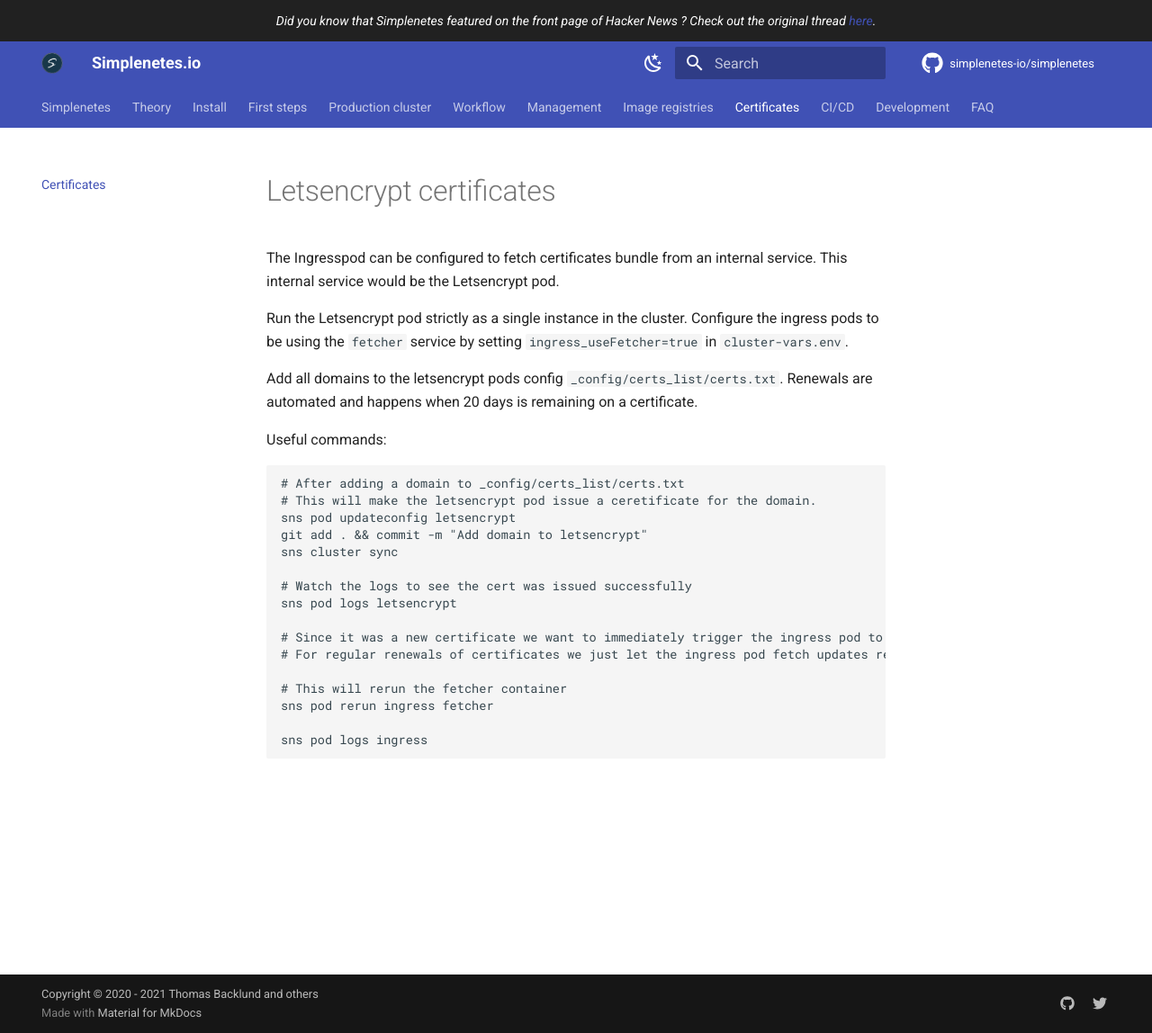
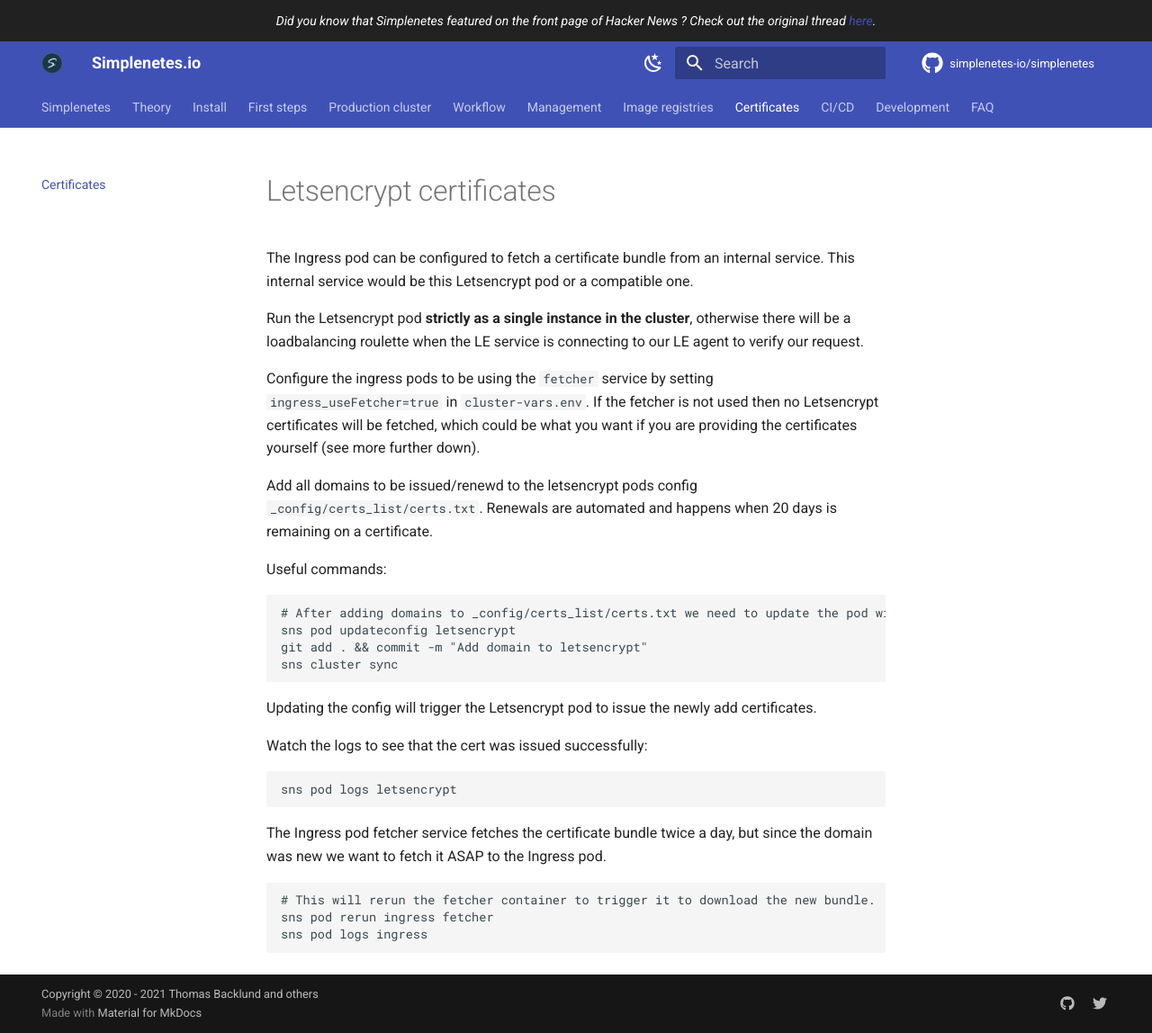
Before and after one commit to simplenetes-io/simplenetes_io, an MkDocs documentation site: the page built from docs/LETSENCRYPT.md, in a window 1280 px wide and 1148 px high. Shown: the whole window at 90% size. Built offline with MkDocs 1.6.1 and Material for MkDocs 9.7.7, drawn with Linux system fonts in a browser that asks for light colours; comment, search, counter and statistics services are not loaded.

Commit message:
Update LETSENCRYPT.md

````diff
--- a/docs/LETSENCRYPT.md
+++ b/docs/LETSENCRYPT.md
@@ -1,28 +1,33 @@
 # Letsencrypt certificates
 
-The Ingresspod can be configured to fetch certificates bundle from an internal service. This internal service would be the Letsencrypt pod.
+The Ingress pod can be configured to fetch a certificate bundle from an internal service. This internal service would be this Letsencrypt pod or a compatible one.
 
-Run the Letsencrypt pod strictly as a single instance in the cluster. Configure the ingress pods to be using the `fetcher` service by setting `ingress_useFetcher=true` in `cluster-vars.env`.
+Run the Letsencrypt pod **strictly as a single instance in the cluster**, otherwise there will be a loadbalancing roulette when the LE service is connecting to our LE agent to verify our request.
 
-Add all domains to the letsencrypt pods config `_config/certs_list/certs.txt`. Renewals are automated and happens when 20 days is remaining on a certificate.
+Configure the ingress pods to be using the `fetcher` service by setting `ingress_useFetcher=true` in `cluster-vars.env`. If the fetcher is not used then no Letsencrypt certificates will be fetched, which could be what you want if you are providing the certificates yourself (see more further down).
+
+Add all domains to be issued/renewd to the letsencrypt pods config `_config/certs_list/certs.txt`. Renewals are automated and happens when 20 days is remaining on a certificate.
 
 Useful commands:
 
 ```sh
-# After adding a domain to _config/certs_list/certs.txt
-# This will make the letsencrypt pod issue a ceretificate for the domain.
+# After adding domains to _config/certs_list/certs.txt we need to update the pod with the new config.
 sns pod updateconfig letsencrypt
 git add . && commit -m "Add domain to letsencrypt"
 sns cluster sync
+```
 
-# Watch the logs to see the cert was issued successfully
+Updating the config will trigger the Letsencrypt pod to issue the newly add certificates.
+
+Watch the logs to see that the cert was issued successfully:
+```sh
 sns pod logs letsencrypt
+```
 
-# Since it was a new certificate we want to immediately trigger the ingress pod to fetch the new certs.
-# For regular renewals of certificates we just let the ingress pod fetch updates regurarly.
+The Ingress pod fetcher service fetches the certificate bundle twice a day, but since the domain was new we want to fetch it ASAP to the Ingress pod.
 
-# This will rerun the fetcher container
+```sh
+# This will rerun the fetcher container to trigger it to download the new bundle.
 sns pod rerun ingress fetcher
-
 sns pod logs ingress
 ```
````
